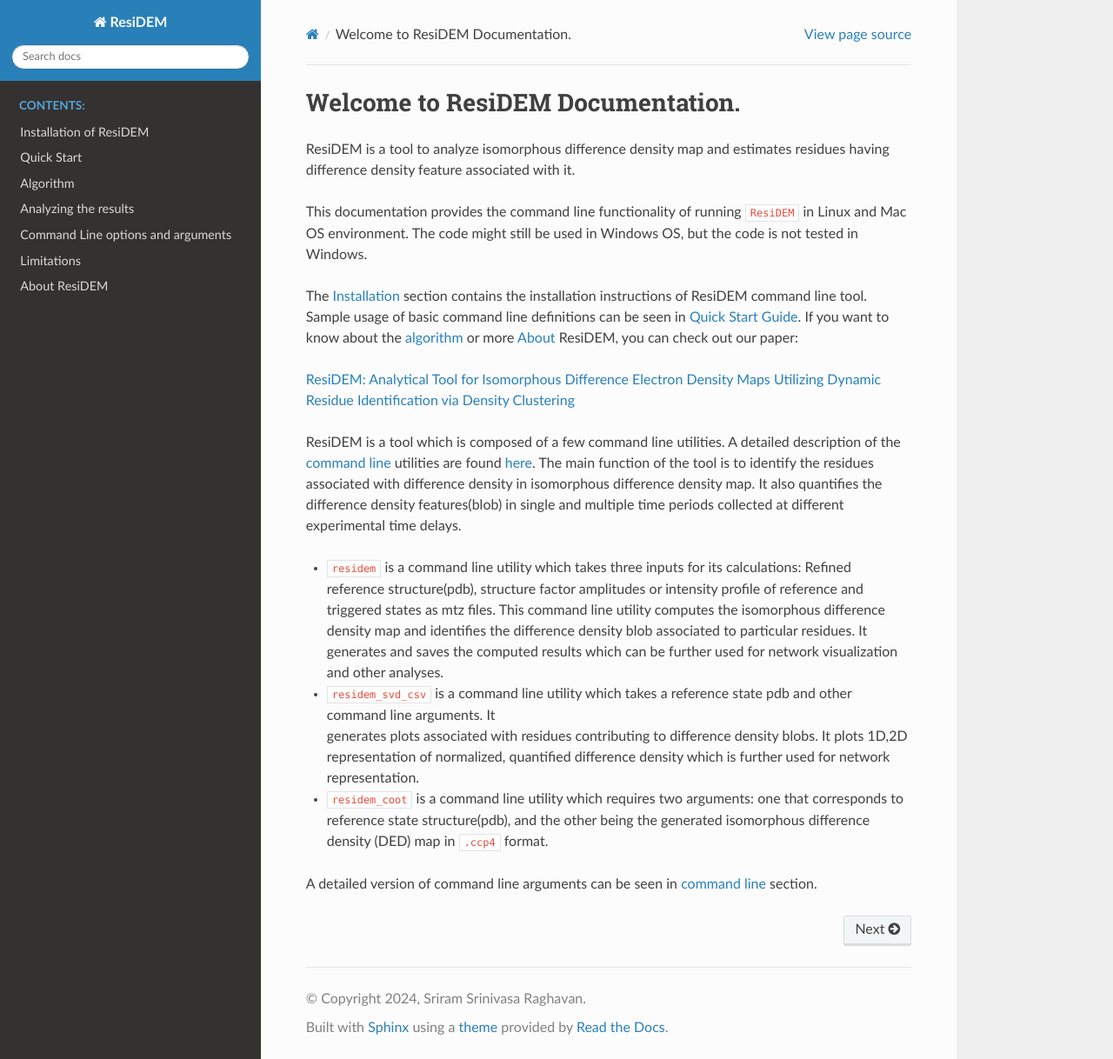
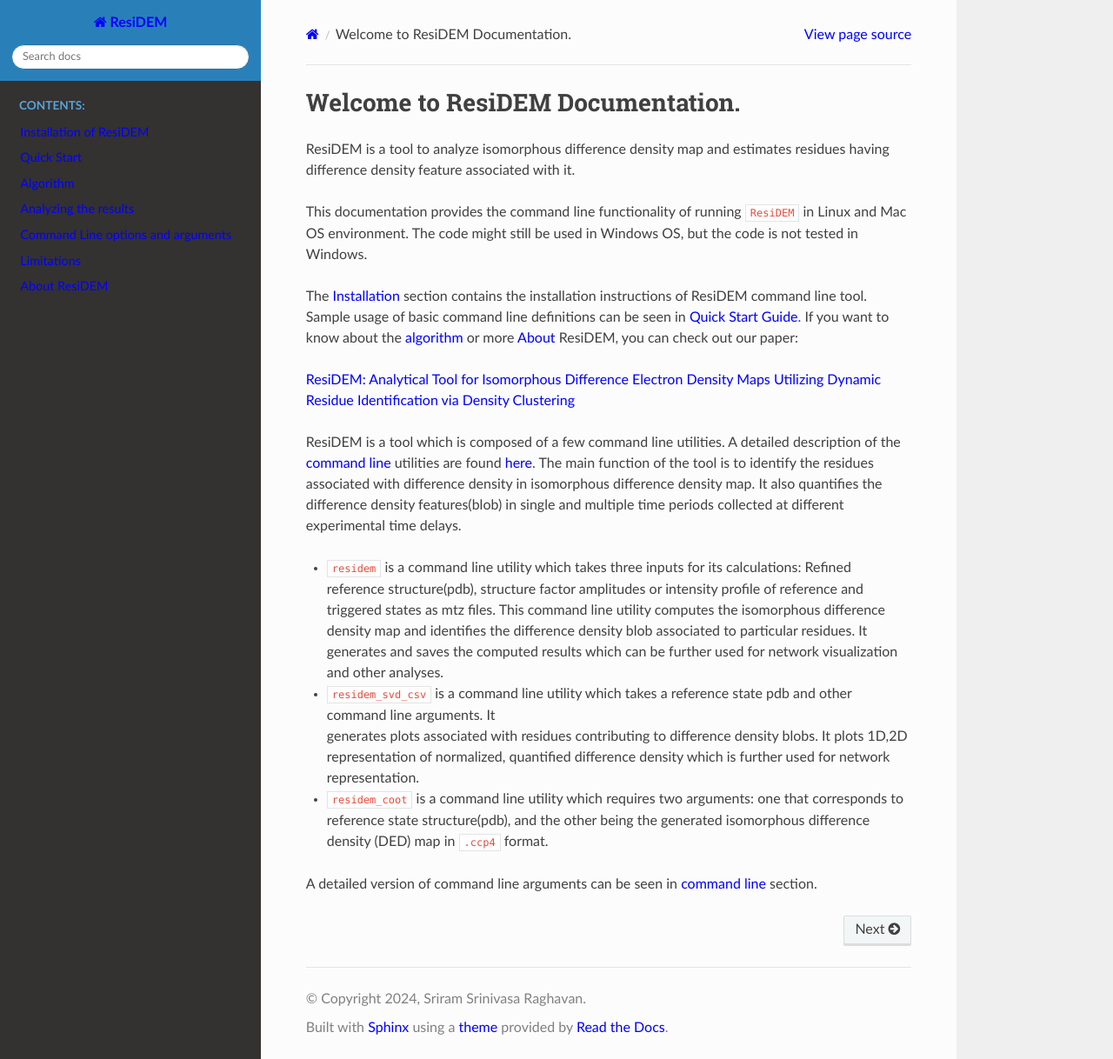
Before and after one commit to TamaLab/residem, a Sphinx documentation site: the page built from docs/index.md, in a window 1280 px wide and 1218 px high. Shown: the whole window at 87% size. Built offline with Sphinx 7.4.7 and the Read the Docs theme 2.0.0, drawn with Linux system fonts in a browser that asks for light colours; pages that are not in the unit, such as notebooks, are missing from menus.

Commit message:
Update custom.css

```diff
--- a/docs/_static/custom.css
+++ b/docs/_static/custom.css
@@ -14,3 +14,8 @@
 a:hover {
   color: orange;
 }
+
+a:link, a:visited {
+    color: blue;
+    text-decoration: none;
+}
```
